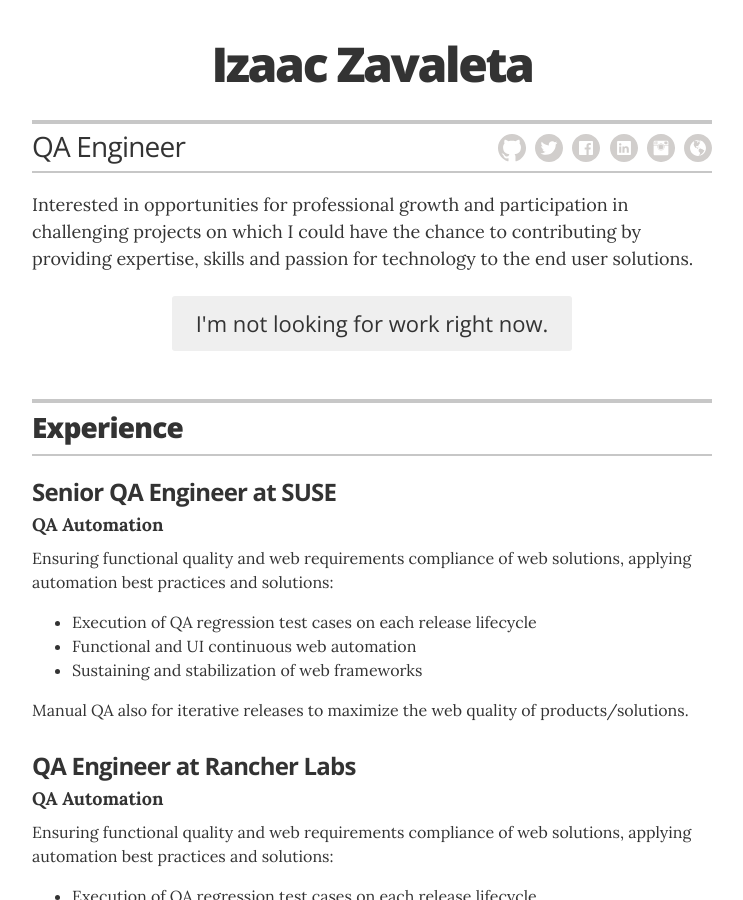
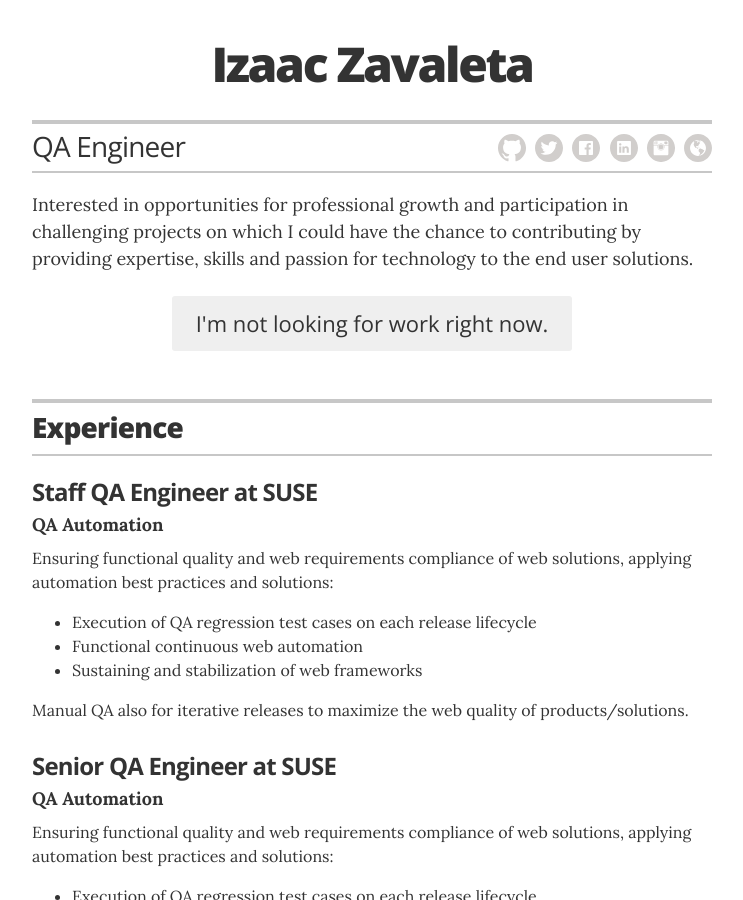
Before and after one commit to izaac/izaac.github.io, a Jekyll site: the page built from index.html, in a window 1280 px wide and 900 px high. Shown: the whole window, without its empty margins (268-1011 px from the left). Built offline with Jekyll 4.4.1, drawn with Linux system fonts in a browser that asks for light colours.

Commit message:
libraries upgade and new position in resume

```diff
--- a/_layouts/resume.html
+++ b/_layouts/resume.html
@@ -48,6 +48,19 @@
         </header>
 
         <!-- Duplicate these resume-item elements and edit accordingly for each job you want to add here -->
+        <div class="resume-item" itemscope itemprop="worksFor" itemtype="http://schema.org/Organization">
+          <h3 class="resume-item-title" itemprop="name">Staff QA Engineer at SUSE</h3>
+          <h4 class="resume-item-details" itemprop="description">QA Automation</h4>
+          <p class="resume-item-copy">Ensuring functional quality and web requirements compliance of web solutions, applying automation best practices and solutions:</p>
+          <ul class="resume-item-list">
+            <li>Execution of QA regression test cases on each release lifecycle</li>
+            <li>Functional continuous web automation</li>
+            <li>Sustaining and stabilization of web frameworks</li>
+          </ul>
+          <p class="resume-item-copy">Manual QA also for iterative releases to maximize the web quality of products/solutions.</p>
+
+        </div><!-- end of resume-item -->
+
         <div class="resume-item" itemscope itemprop="worksFor" itemtype="http://schema.org/Organization">
           <h3 class="resume-item-title" itemprop="name">Senior QA Engineer at SUSE</h3>
           <h4 class="resume-item-details" itemprop="description">QA Automation</h4>
```
Also changed, not shown: Gemfile.lock, 1 other file.
